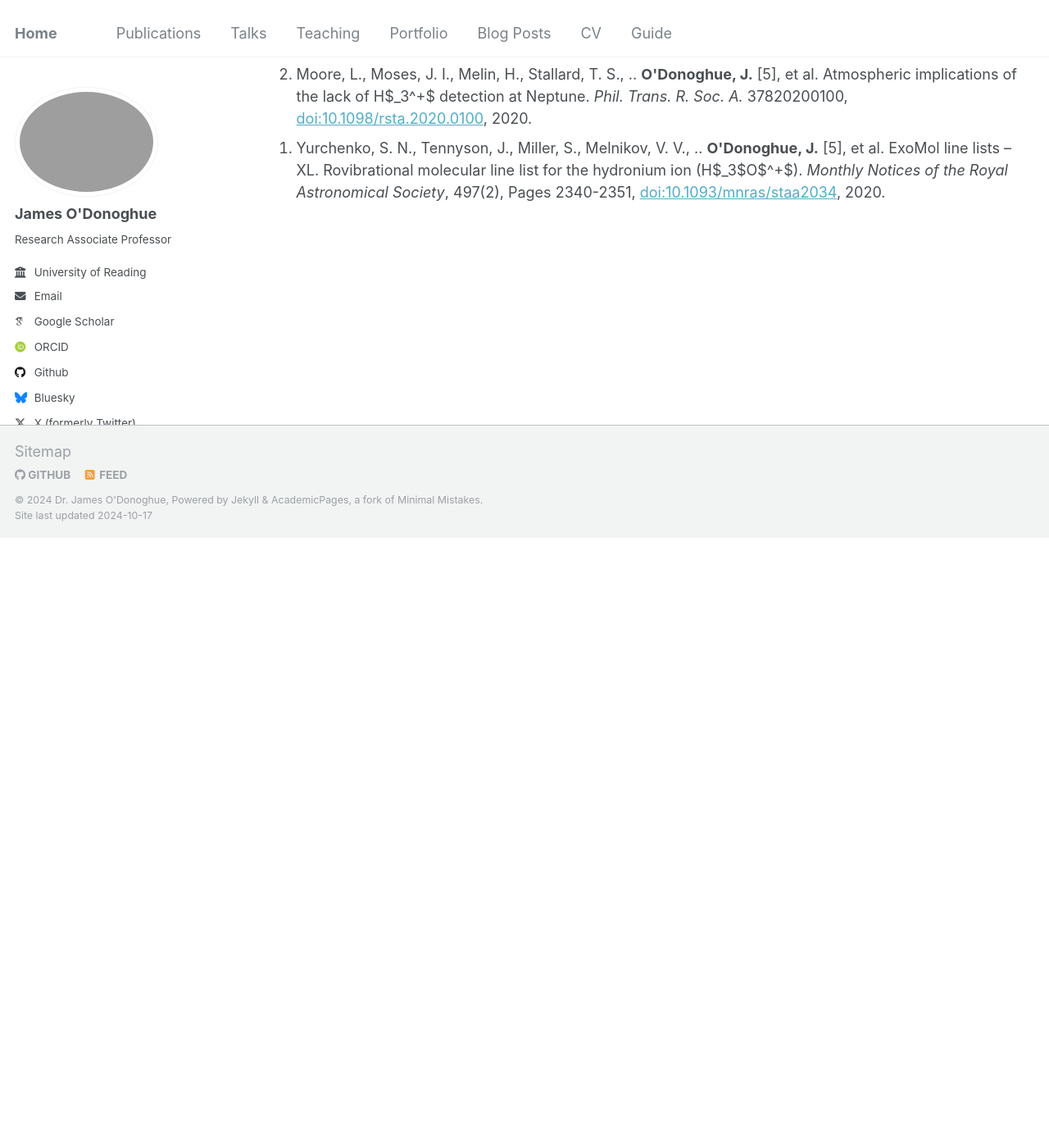
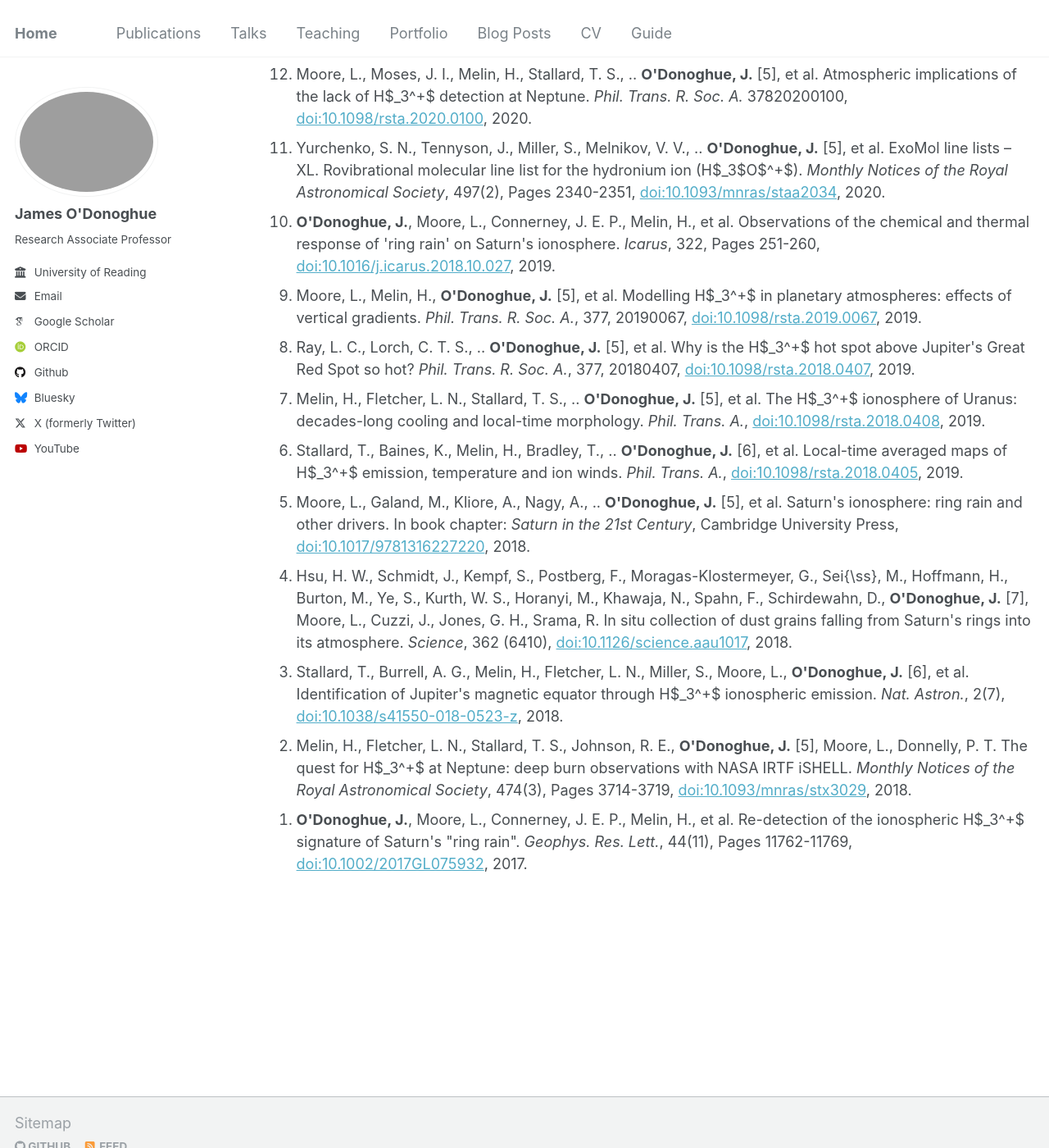
Before and after one commit to odonoghuespace/odonoghuespace.github.io, a Jekyll site: the page built from _pages/publications.html, in a window 1280 px wide and 1400 px high, scrolled down 764 px. Shown: the whole window at 82% size. Built offline with Jekyll 4.4.1, drawn with Linux system fonts in a browser that asks for light colours; some web fonts are replaced; before the commit the page ends 1420 px from its top, so only the background shows below that.

Commit message:
Update publications.html

```diff
--- a/_pages/publications.html
+++ b/_pages/publications.html
@@ -25,6 +25,15 @@ author_profile: true
   <li><strong>O'Donoghue, J.</strong>, Moore, L., Melin, H., Stallard, T. S., et al. Global upper-atmospheric heating on Jupiter by the polar aurorae. <i>Nature</i>, <a href="https://doi.org/10.1038/s41586-021-03706-w">doi:10.1038/s41586-021-03706-w</a>, 2021.</li>
   <li>Moore, L., Moses, J. I., Melin, H., Stallard, T. S., .. <strong>O'Donoghue, J.</strong> [5], et al. Atmospheric implications of the lack of H$_3^+$ detection at Neptune. <i>Phil. Trans. R. Soc. A.</i> 37820200100, <a href="https://doi.org/10.1098/rsta.2020.0100">doi:10.1098/rsta.2020.0100</a>, 2020.</li>
   <li>Yurchenko, S. N., Tennyson, J., Miller, S., Melnikov, V. V., .. <strong>O'Donoghue, J.</strong> [5], et al. ExoMol line lists – XL. Rovibrational molecular line list for the hydronium ion (H$_3$O$^+$). <i>Monthly Notices of the Royal Astronomical Society</i>, 497(2), Pages 2340-2351, <a href="https://doi.org/10.1093/mnras/staa2034">doi:10.1093/mnras/staa2034</a>, 2020.</li>
-
+  <li><strong>O'Donoghue, J.</strong>, Moore, L., Connerney, J. E. P., Melin, H., et al. Observations of the chemical and thermal response of 'ring rain' on Saturn's ionosphere. <i>Icarus</i>, 322, Pages 251-260, <a href="https://doi.org/10.1016/j.icarus.2018.10.027">doi:10.1016/j.icarus.2018.10.027</a>, 2019.</li>
+  <li>Moore, L., Melin, H., <strong>O'Donoghue, J.</strong> [5], et al. Modelling H$_3^+$ in planetary atmospheres: effects of vertical gradients. <i>Phil. Trans. R. Soc. A.</i>, 377, 20190067, <a href="https://doi.org/10.1098/rsta.2019.0067">doi:10.1098/rsta.2019.0067</a>, 2019.</li>
+  <li>Ray, L. C., Lorch, C. T. S., .. <strong>O'Donoghue, J.</strong> [5], et al. Why is the H$_3^+$ hot spot above Jupiter's Great Red Spot so hot? <i>Phil. Trans. R. Soc. A.</i>, 377, 20180407, <a href="https://doi.org/10.1098/rsta.2018.0407">doi:10.1098/rsta.2018.0407</a>, 2019.</li>
+  <li>Melin, H., Fletcher, L. N., Stallard, T. S., .. <strong>O'Donoghue, J.</strong> [5], et al. The H$_3^+$ ionosphere of Uranus: decades-long cooling and local-time morphology. <i>Phil. Trans. A.</i>, <a href="https://doi.org/10.1098/rsta.2018.0408">doi:10.1098/rsta.2018.0408</a>, 2019.</li>
+  <li>Stallard, T., Baines, K., Melin, H., Bradley, T., .. <strong>O'Donoghue, J.</strong> [6], et al. Local-time averaged maps of H$_3^+$ emission, temperature and ion winds. <i>Phil. Trans. A.</i>, <a href="https://doi.org/10.1098/rsta.2018.0405">doi:10.1098/rsta.2018.0405</a>, 2019.</li>
+  <li>Moore, L., Galand, M., Kliore, A., Nagy, A., .. <strong>O'Donoghue, J.</strong> [5], et al. Saturn's ionosphere: ring rain and other drivers. In book chapter: <i>Saturn in the 21st Century</i>, Cambridge University Press, <a href="https://doi.org/10.1017/9781316227220">doi:10.1017/9781316227220</a>, 2018.</li>
+  <li>Hsu, H. W., Schmidt, J., Kempf, S., Postberg, F., Moragas-Klostermeyer, G., Sei{\ss}, M., Hoffmann, H., Burton, M., Ye, S., Kurth, W. S., Horanyi, M., Khawaja, N., Spahn, F., Schirdewahn, D., <strong>O'Donoghue, J.</strong> [7], Moore, L., Cuzzi, J., Jones, G. H., Srama, R. In situ collection of dust grains falling from Saturn's rings into its atmosphere. <i>Science</i>, 362 (6410), <a href="https://doi.org/10.1126/science.aau1017">doi:10.1126/science.aau1017</a>, 2018.</li>
+  <li>Stallard, T., Burrell, A. G., Melin, H., Fletcher, L. N., Miller, S., Moore, L., <strong>O'Donoghue, J.</strong> [6], et al. Identification of Jupiter's magnetic equator through H$_3^+$ ionospheric emission. <i>Nat. Astron.</i>, 2(7), <a href="https://doi.org/10.1038/s41550-018-0523-z">doi:10.1038/s41550-018-0523-z</a>, 2018.</li>
+  <li>Melin, H., Fletcher, L. N., Stallard, T. S., Johnson, R. E., <strong>O'Donoghue, J.</strong> [5], Moore, L., Donnelly, P. T. The quest for H$_3^+$ at Neptune: deep burn observations with NASA IRTF iSHELL. <i>Monthly Notices of the Royal Astronomical Society</i>, 474(3), Pages 3714-3719, <a href="https://doi.org/10.1093/mnras/stx3029">doi:10.1093/mnras/stx3029</a>, 2018.</li>
+  <li><strong>O'Donoghue, J.</strong>, Moore, L., Connerney, J. E. P., Melin, H., et al. Re-detection of the ionospheric H$_3^+$ signature of Saturn's "ring rain". <i>Geophys. Res. Lett.</i>, 44(11), Pages 11762-11769, <a href="https://doi.org/10.1002/2017GL075932">doi:10.1002/2017GL075932</a>, 2017.</li>
 
 </ol>
```
